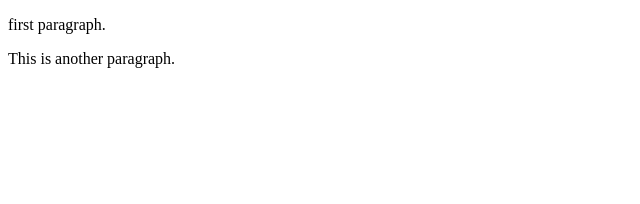
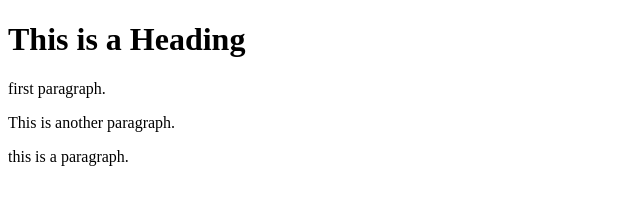
Before and after one commit to 47codes/learning-git, a plain HTML site: page index.html in a window 1280 px wide. Shown: the whole page, without its empty margins (0-640 px from the left). Drawn offline with Linux system fonts and the light colour scheme.

Commit message:
Update index.html

```diff
--- a/index.html
+++ b/index.html
@@ -4,8 +4,10 @@
 <title>Page Title</title>
 </head>
 <body>
+	<h1>This is a Heading</h1>
 	<p>first paragraph.</p>
 	<p>This is another paragraph.</p>
+	<p>this is a paragraph.</p>
 <body>
 </body>
 </html>
```
